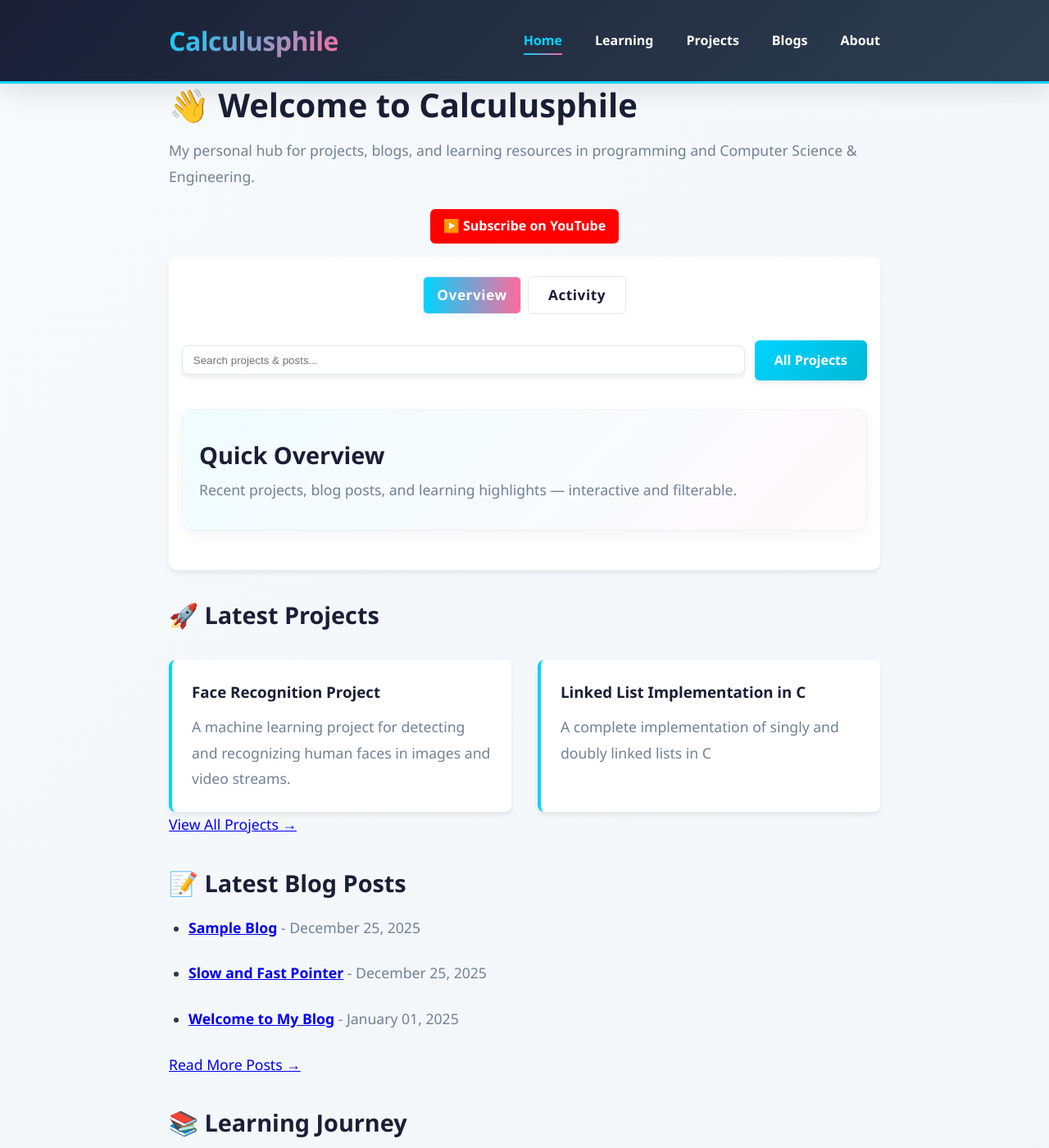
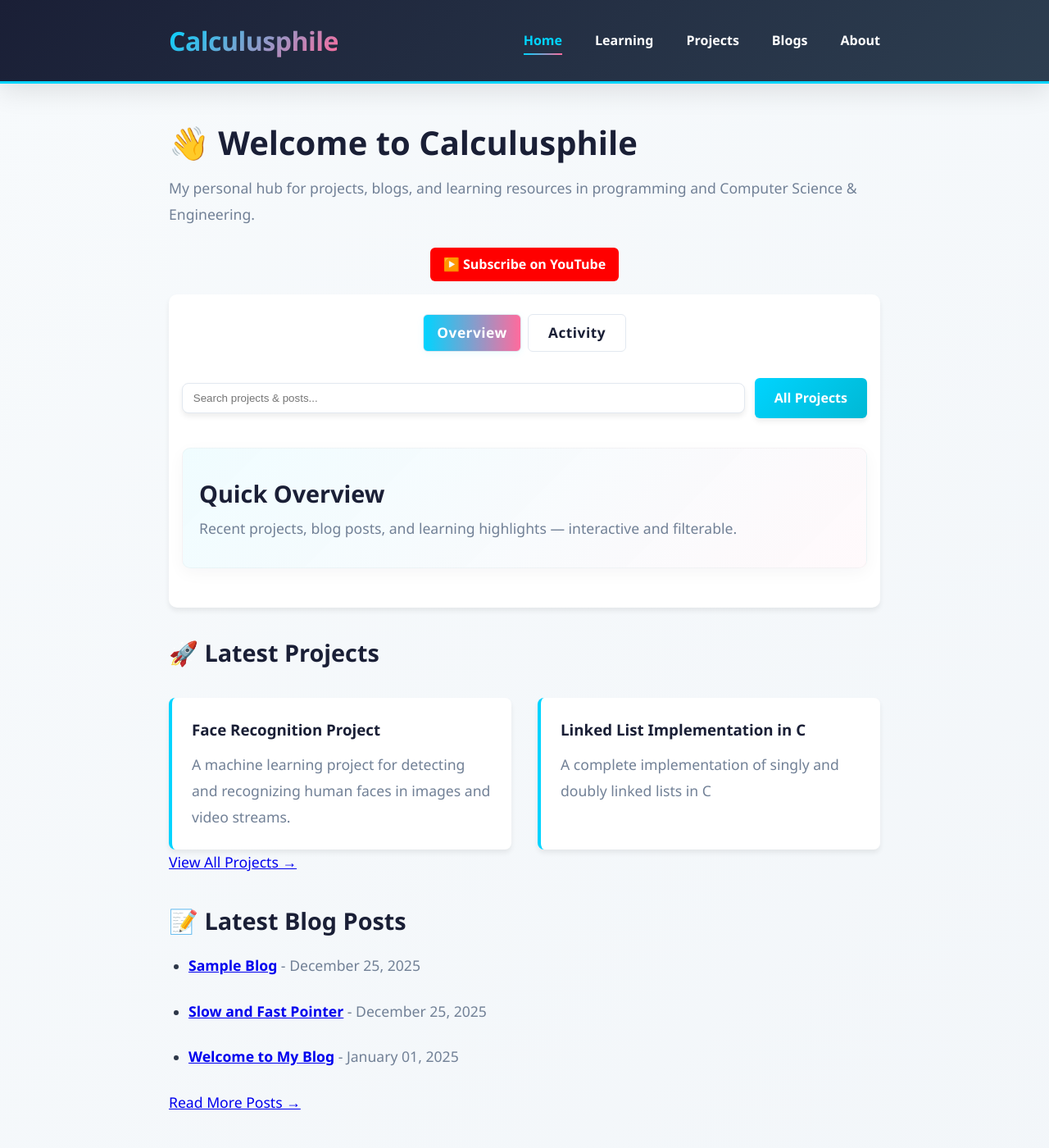
Before and after one commit to calculusphile/calculusphile.github.io, a Jekyll site: the page built from index.md, in a window 1280 px wide and 1400 px high. Shown: the whole window at 82% size. Built offline with Jekyll 4.4.1, drawn with Linux system fonts in a browser that asks for light colours.

Commit message:
Refactor site header styles: change position to static and adjust padding

```diff
--- a/assets/css/main.css
+++ b/assets/css/main.css
@@ -49,20 +49,13 @@
     padding: 1.5rem 0;
     border-bottom: 3px solid var(--secondary-color);
     box-shadow: var(--shadow);
-    position: fixed;
-    top: 0;
-    left: 0;
-    width: 100vw;
-    z-index: 999;
+    position: static;
+    width: 100%;
     transition: box-shadow 0.2s;
 }
 
 .site-header.scrolled {
-    padding: 0.7rem 0;
-    box-shadow: 0 4px 18px rgba(0,0,0,0.13);
-    background: linear-gradient(135deg, #1a1f36 80%, #2d3e50 100%);
-    border-bottom-width: 2px;
-    transition: padding 0.2s, box-shadow 0.2s, background 0.2s;
+    /* No effect when not fixed */
 }
 
 .site-header-inner {
@@ -144,7 +137,7 @@
     max-width: 900px;
     width: 100%;
     margin: 0 auto;
-    padding: 6.5rem 1rem 3rem 1rem;
+    padding: 3rem 1rem;
 }
 
 .site-main h1 {
```
